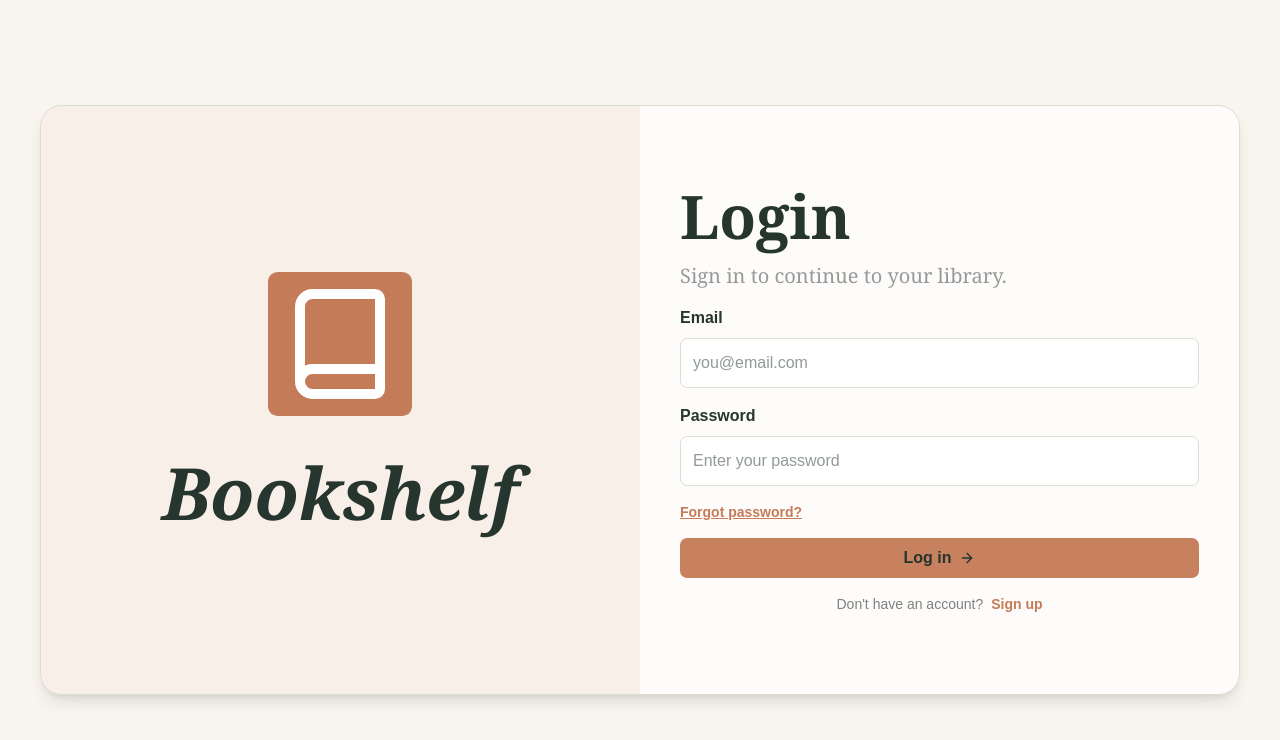
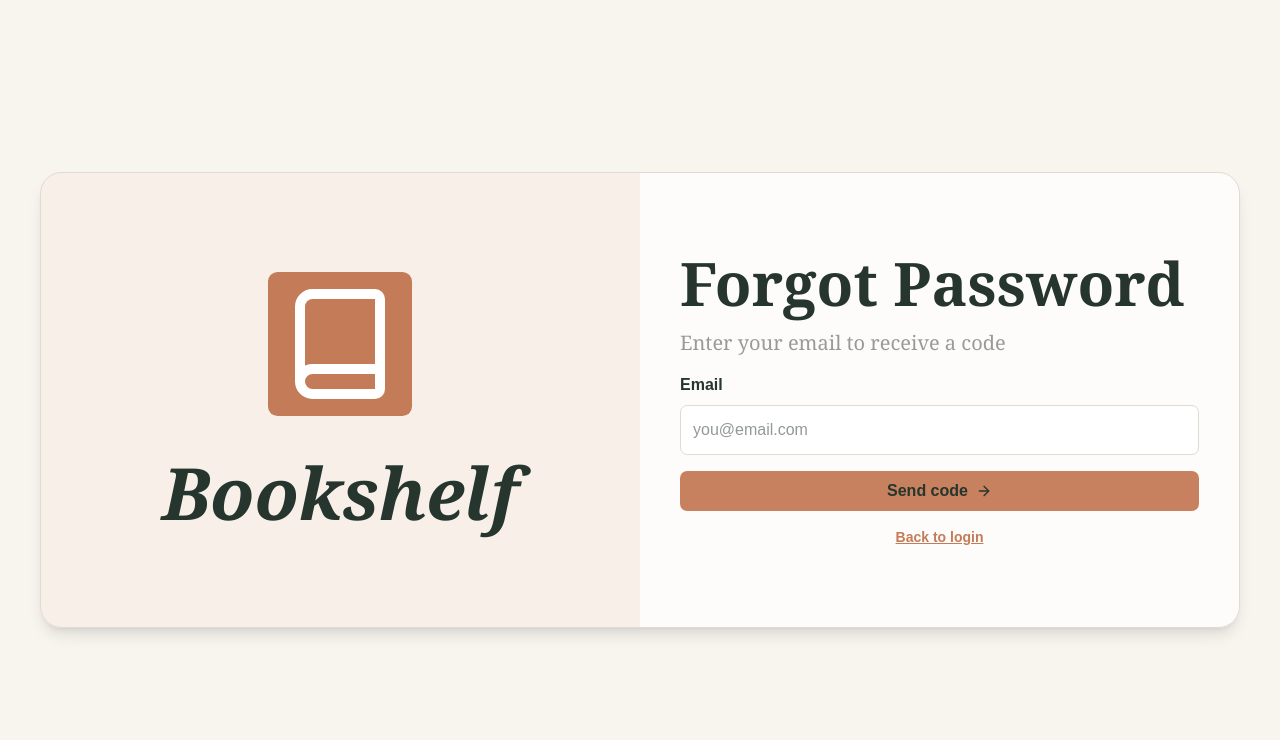
Before and after one commit to enzomedeiros0109/Bookshelf, a React (Vite) app: page /forgot-password in a window 1280 px wide. Shown: the top 740 px of the page. Built offline with nearby package versions, Linux system fonts and the light colour scheme.

Commit message:
feat: implemente ForgotPasswordForm e EmailSchema

```diff
--- a/src/App.tsx
+++ b/src/App.tsx
@@ -10,6 +10,7 @@ import WantToRead from './components/layout/home-outlets/want-to-read'
 import Login from './pages/login'
 import LoginForm from './components/login/login-form'
 import SignUpForm from './components/login/sign-up-form'
+import ForgotPasswordForm from './components/login/forgot-password'
 
 function App() {
 
@@ -29,7 +30,7 @@ function App() {
         <Route element={<Login />} >
           <Route path='/login' element={<LoginForm />} />
           <Route path='/sign-up' element={<SignUpForm />} />
-          <Route path='/forgot-password' element={<LoginForm />} />
+          <Route path='/forgot-password' element={<ForgotPasswordForm />} />
           <Route path='/forgot-password/email-code' element={<LoginForm />} />
         </Route>
         <Route path='/' element={<Landing />} />
--- /dev/null
+++ b/src/components/login/forgot-password.tsx
@@ -0,0 +1,71 @@
+import { ArrowRight, LoaderCircle } from 'lucide-react'
+import { useForm, type SubmitHandler } from 'react-hook-form'
+import type z from 'zod'
+import { zodResolver } from '@hookform/resolvers/zod'
+import { useNavigate } from 'react-router'
+import { emailSchema } from '@/schemas/email-schema'
+
+type Props = {}
+
+type emailField = z.infer<typeof emailSchema>
+
+const ForgotPasswordForm = ({ }: Props) => {
+
+  const navigate = useNavigate()
+
+  const {
+    register,
+    handleSubmit,
+    formState: { errors, isSubmitting }
+  } = useForm<emailField>(
+    {
+      resolver: zodResolver(emailSchema)
+    }
+  )
+
+  const onSubmit: SubmitHandler<emailField> = async (data) => {
+    await new Promise((resolve) => setTimeout(resolve, 2000))
+    console.log(data)
+  }
+
+  return (
+    <div className="flex flex-col gap-4 py-20 px-10">
+      <h1 className='text-6xl font-bold'>Forgot Password</h1>
+      <h2 className='text-xl text-white font-normal brightness-60'>Enter your email to receive a code</h2>
+
+      <form onSubmit={handleSubmit(onSubmit)} className='flex flex-col gap-4 mt-auto'>
+
+        <div className='flex flex-col gap-2'>
+          <p className='font-bold'>Email</p>
+          <input
+            {...register("email")}
+            type="text"
+            placeholder="you@email.com"
+            className='bg-white p-3 border rounded-sm'
+          />
+          {errors.email && <span className=' text-sm text-destructive font-semibold'>{errors.email.message}</span>}
+        </div>
+
+        <button disabled={isSubmitting} type="submit"
+          className='flex items-center justify-center cursor-pointer gap-2 p-2 bg-accent/95 rounded-sm'
+        >
+          <p className={`text-base font-semibold ${isSubmitting ? 'hidden' : ''}`}>Send code</p>
+          {isSubmitting ? <LoaderCircle className='animate-spin size-6' /> : <ArrowRight className='size-4' />}
+        </button>
+
+      </form>
+
+      <div className='flex gap-2 items-center justify-center'>
+        <button
+          onClick={() => {
+            navigate('/login')
+          }}
+        >
+          <p className='text-right text-sm text-accent underline font-bold cursor-pointer'>Back to login</p>
+        </button>
+      </div>
+    </div>
+  )
+}
+
+export default ForgotPasswordForm
--- a/src/components/login/login-form.tsx
+++ b/src/components/login/login-form.tsx
@@ -3,12 +3,15 @@ import { ArrowRight, LoaderCircle } from 'lucide-react'
 import { useForm, type SubmitHandler } from 'react-hook-form'
 import type z from 'zod'
 import { zodResolver } from '@hookform/resolvers/zod'
+import { useNavigate } from 'react-router'
 
 type Props = {}
 
 type LoginFields = z.infer<typeof loginSchema>
 
 const LoginForm = ({ }: Props) => {
+
+  const navigate = useNavigate()
 
   const {
     register,
@@ -71,7 +74,11 @@ const LoginForm = ({ }: Props) => {
 
       <div className='flex gap-2 items-center justify-center'>
         <p className='text-sm text-white brightness-50'>Don't have an account?</p>
-        <button>
+        <button
+          onClick={() => {
+            navigate('/sign-up')
+          }}
+        >
           <p className='text-right text-sm text-accent font-bold cursor-pointer'>Sign up</p>
         </button>
       </div>
--- a/src/components/login/sign-up-form.tsx
+++ b/src/components/login/sign-up-form.tsx
@@ -2,6 +2,7 @@ import { signUpSchema } from '@/schemas/sign-up-schema'
 import { zodResolver } from '@hookform/resolvers/zod'
 import { ArrowRight, LoaderCircle } from 'lucide-react'
 import { useForm, type SubmitHandler } from 'react-hook-form'
+import { useNavigate } from 'react-router'
 import type z from 'zod'
 
 type Props = {}
@@ -9,6 +10,8 @@ type Props = {}
 type SignUpFields = z.infer<typeof signUpSchema>
 
 const SignUpForm = ({ }: Props) => {
+
+   const navigate = useNavigate()
 
    const {
       register,
@@ -32,7 +35,7 @@ const SignUpForm = ({ }: Props) => {
    return (
       <div className="flex flex-col gap-4 py-20 px-10">
          <h1 className='text-6xl font-bold'>Create account</h1>
-         <h2 className='text-xl text-white font-normal brightness-60'>Sign in to continue to your library.</h2>
+         <h2 className='text-xl text-white font-normal brightness-60'>Start building your personal digital library.</h2>
 
          <form onSubmit={handleSubmit(onSubmit)} className='flex flex-col gap-4 mt-auto'>
 
@@ -97,7 +100,11 @@ const SignUpForm = ({ }: Props) => {
 
          <div className='flex gap-2 items-center justify-center'>
             <p className='text-sm text-white brightness-50'>Already have an account?</p>
-            <button>
+            <button
+               onClick={() => {
+                  navigate('/login')
+               }}
+            >
                <p className='text-right text-sm text-accent font-bold cursor-pointer'>Log in</p>
             </button>
          </div>
--- /dev/null
+++ b/src/schemas/email-schema.ts
@@ -0,0 +1,7 @@
+import z from "zod";
+
+export const emailSchema = z.object({
+   email: z.email()
+})
+
+export type EmailSchema = z.infer<typeof emailSchema>
```
